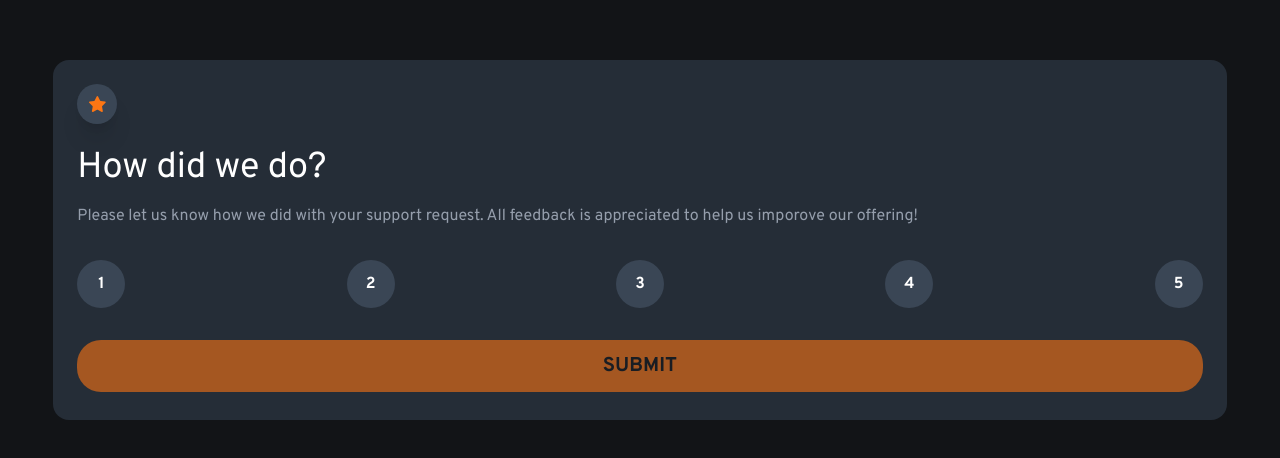
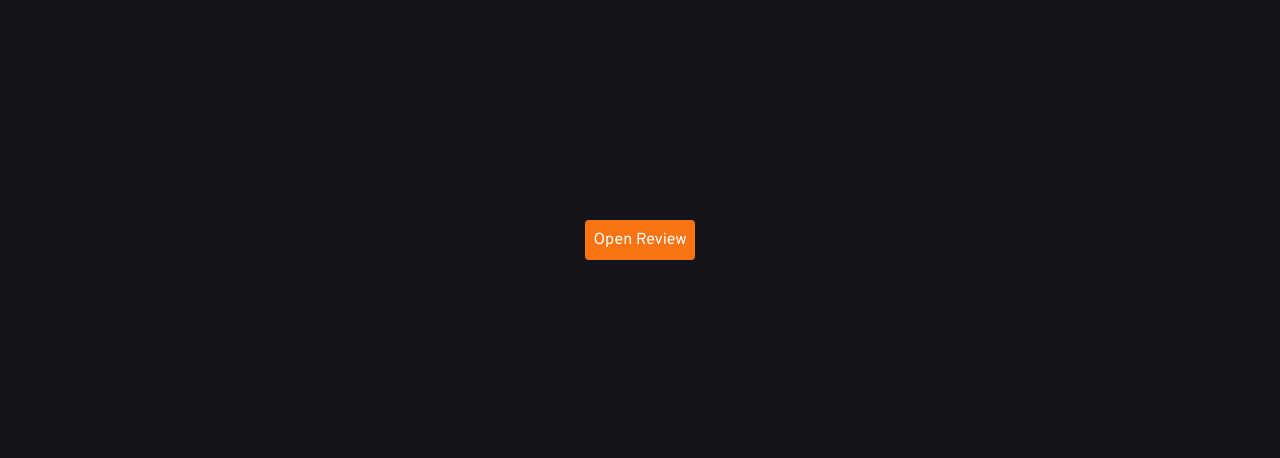
Before and after one commit to 1Dh2Be/interactive_rating-component, a React (Vite) app: page / in a window 1280 px wide. Shown: the part 160-618 px from the top of the page. Built offline with nearby package versions, Linux system fonts and the light colour scheme.

Commit message:
Add prettier & state logic component navigation

```diff
--- a/package.json
+++ b/package.json
@@ -12,7 +12,8 @@
   "dependencies": {
     "motion": "^11.15.0",
     "react": "^18.3.1",
-    "react-dom": "^18.3.1"
+    "react-dom": "^18.3.1",
+    "react-icons": "^5.4.0"
   },
   "devDependencies": {
     "@eslint/js": "^9.17.0",
@@ -26,6 +27,8 @@
     "eslint-plugin-react-refresh": "^0.4.16",
     "globals": "^15.14.0",
     "postcss": "^8.4.49",
+    "prettier": "^3.4.2",
+    "prettier-plugin-tailwindcss": "^0.6.9",
     "tailwindcss": "^3.4.17",
     "vite": "^6.0.5"
   }
--- a/src/App.jsx
+++ b/src/App.jsx
@@ -2,25 +2,22 @@ import Review from "./components/Review";
 import ThankYou from "./components/ThankYou";
 import { useReview } from "./components/ReviewContext";
 import { motion } from "motion/react";
-
+import OpenButton from "./components/OpenButton";
 
 function App() {
-
-  const {isSubmitted} = useReview();
-
+  const { currentStage } = useReview();
 
   return (
     <>
-        {!isSubmitted && (
+      {currentStage === "button" && <OpenButton />}
+
+      {currentStage === "review" && (
         <div>
           <Review />
         </div>
       )}
-        {isSubmitted && (
-          <motion.div
-            initial={{x:"100vw"}}
-            animate={{x:0}}
-          >
+      {currentStage === "thankYou" && (
+        <motion.div initial={{ x: "100vw" }} animate={{ x: 0 }}>
           <ThankYou />
         </motion.div>
       )}
--- /dev/null
+++ b/src/components/OpenButton.jsx
@@ -0,0 +1,22 @@
+import { motion } from "motion/react";
+import { useReview } from "./ReviewContext";
+
+const OpenButton = () => {
+  const { setCurrentStage } = useReview();
+  const openReview = () => {
+    setCurrentStage("review");
+  };
+
+  return (
+    <div className="flex h-screen w-screen items-center justify-center">
+      <motion.button
+        className="rounded bg-primary-orange p-2"
+        onClick={openReview}
+      >
+        Open Review
+      </motion.button>
+    </div>
+  );
+};
+
+export default OpenButton;
--- a/src/components/Review.jsx
+++ b/src/components/Review.jsx
@@ -2,48 +2,42 @@ import star from "../assets/images/icon-star.svg";
 import { useReview } from "./ReviewContext";
 
 const Review = () => {
-  const { starRating, setStarRating, isSubmitted, setIsSubmitted } = useReview();
+  const { starRating, setStarRating, setCurrentStage } = useReview();
 
   const handleInputClick = (e) => {
     const rating = e.currentTarget.value;
     setStarRating(rating);
-    console.log(rating);
+    console.log("Rating:", rating);
   };
 
   const handleSubmit = () => {
-    setIsSubmitted(true)
-    console.log(isSubmitted)
-  }
-
+    setCurrentStage("thankYou");
+  };
 
   return (
-    <section className="w-screen h-screen flex justify-center items-center">
-      <div className="w-11/12 h-[45%] bg-neutral-darkBlue rounded-2xl p-6 flex flex-col gap-4">
-        <div className="w-10 h-10 bg-neutral-slightlyLighterDarkBlue flex justify-center items-center rounded-full shadow-xl mb-2">
+    <section className="flex h-screen w-screen items-center justify-center">
+      <div className="flex h-[45%] w-11/12 flex-col gap-4 rounded-2xl bg-neutral-darkBlue p-6">
+        <div className="mb-2 flex h-10 w-10 items-center justify-center rounded-full bg-neutral-slightlyLighterDarkBlue shadow-xl">
           <img src={star} alt="Star Icon" />
         </div>
         <h2 className="text-4xl">How did we do?</h2>
-        <p className="text-neutral-lightGrey text-base">
+        <p className="text-base text-neutral-lightGrey">
           Please let us know how we did with your support request. All feedback
           is appreciated to help us imporove our offering!
         </p>
-        <ul className="flex justify-between my-4">
+        <ul className="my-4 flex justify-between">
           {[1, 2, 3, 4, 5].map((item) => (
             <li key={item}>
               <label className="flex items-center space-x-2">
                 <input
-                  className="peer ..."
+                  className="... peer"
                   type="radio"
                   name="rating"
                   value={item}
                   hidden={true}
                   onClick={(e) => handleInputClick(e)}
                 />
-                <span
-                  className="flex justify-center items-center w-12 h-12 font-bold bg-neutral-slightlyLighterDarkBlue rounded-full cursor-pointer
-                          peer-checked:text-neutral-veryDarkBlue peer-checked:bg-white
-                         hover:bg-primary-orange hover:text-neutral-veryDarkBlue"
-                >
+                <span className="flex h-12 w-12 cursor-pointer items-center justify-center rounded-full bg-neutral-slightlyLighterDarkBlue font-bold hover:bg-primary-orange hover:text-neutral-veryDarkBlue peer-checked:bg-white peer-checked:text-neutral-veryDarkBlue">
                   {item}
                 </span>
               </label>
@@ -52,10 +46,10 @@ const Review = () => {
         </ul>
 
         <button
-          className={`bg-primary-orange p-3 text-neutral-veryDarkBlue text-xl font-bold uppercase rounded-3xl transition-all ${
+          className={`rounded-3xl bg-primary-orange p-3 text-xl font-bold uppercase text-neutral-veryDarkBlue transition-all ${
             starRating
               ? "opacity-100 hover:bg-white"
-              : "opacity-60 cursor-not-allowed"
+              : "cursor-not-allowed opacity-60"
           }`}
           disabled={!starRating}
           onClick={handleSubmit}
--- a/src/components/ReviewContext.jsx
+++ b/src/components/ReviewContext.jsx
@@ -7,10 +7,17 @@ export const ReviewContext = createContext();
 export const ReviewProvider = ({ children }) => {
   const [starRating, setStarRating] = useState();
 
-  const [isSubmitted, setIsSubmitted] = useState(false);
+  const [currentStage, setCurrentStage] = useState("button");
 
   return (
-    <ReviewContext.Provider value={{ starRating, setStarRating, isSubmitted, setIsSubmitted }}>
+    <ReviewContext.Provider
+      value={{
+        starRating,
+        setStarRating,
+        currentStage,
+        setCurrentStage,
+      }}
+    >
       {children}
     </ReviewContext.Provider>
   );
--- a/src/components/ThankYou.jsx
+++ b/src/components/ThankYou.jsx
@@ -1,21 +1,28 @@
 import thankYou from "../assets/images/illustration-thank-you.svg";
+import { IoClose } from "react-icons/io5";
 import { useReview } from "./ReviewContext";
 
 const ThankYou = () => {
+  const { starRating, setCurrentStage } = useReview();
 
-  const {starRating} = useReview();
+  const closeComponent = () => {
+    setCurrentStage("button");
+  };
 
   return (
-    <section className="w-screen h-screen flex justify-center items-center">
-      <div className="w-11/12 h-[45%] bg-neutral-darkBlue rounded-2xl py-6 px-4 flex flex-col items-center gap-4">
-        <div className="w-full flex justify-center items-center mb-2">
+    <section className="flex h-screen w-screen items-center justify-center">
+      <div className="relative flex h-[45%] w-11/12 flex-col items-center gap-4 rounded-2xl bg-neutral-darkBlue px-4 py-6">
+        <div className="absolute right-7" onClick={closeComponent}>
+          <IoClose size="30px" />
+        </div>
+        <div className="mb-2 flex w-full items-center justify-center">
           <img src={thankYou} alt="Star Icon" />
         </div>
-        <div className=" bg-neutral-slightlyLighterDarkBlue text-primary-orange py-1 px-4 rounded-3xl text-lg mb-6">
+        <div className="mb-6 rounded-3xl bg-neutral-slightlyLighterDarkBlue px-4 py-1 text-lg text-primary-orange">
           {`You selected ${starRating} out of 5`}
         </div>
         <h2 className="text-4xl">Thank you!</h2>
-        <p className="text-neutral-lightGrey text-base text-center">
+        <p className="text-center text-base text-neutral-lightGrey">
           We appreciate you taking the time to give a rating. If you ever need
           more support, don't hesitate to get in touch!
         </p>
```
Also changed, not shown: .prettierrc.json (added), 1 other file (tests, documents, lock files or other folders). Lines whose indentation alone changed are shown as unchanged.
